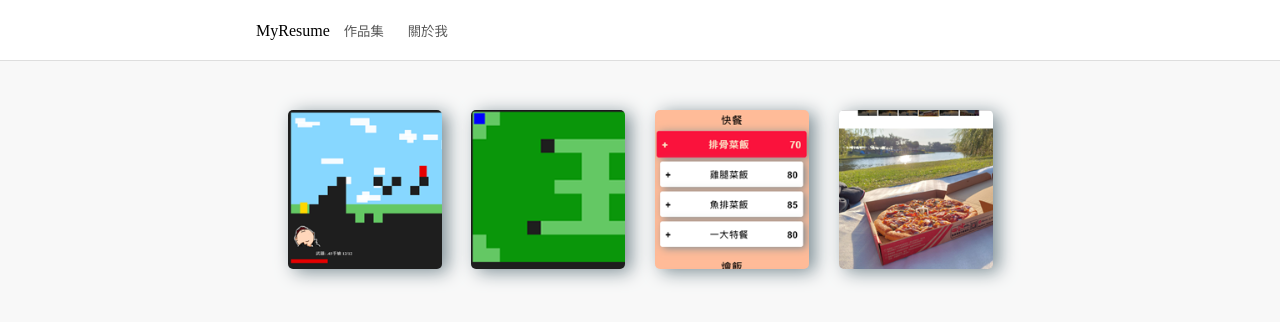
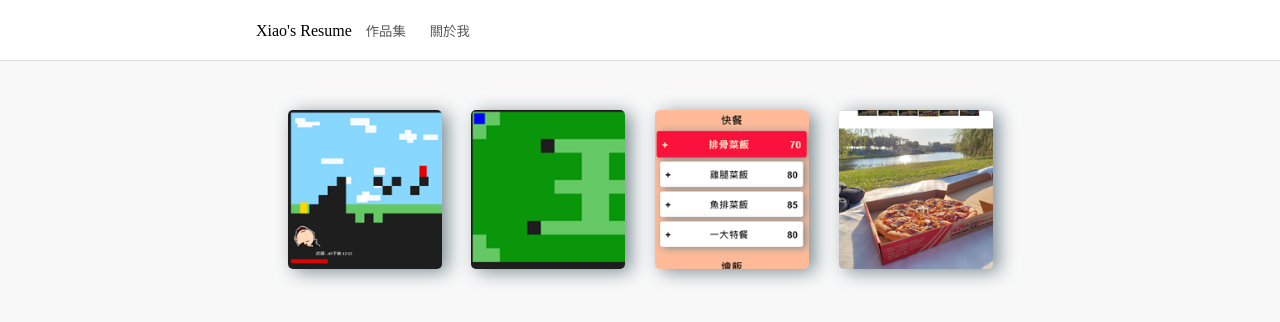
Before and after one commit to Xiao753463/Xiao753463.github.io, a plain HTML site: page index.html in a window 1280 px wide. Shown: the top 322 px of the page. Drawn offline with Linux system fonts and the light colour scheme.

Commit message:
Update index.html

```diff
--- a/index.html
+++ b/index.html
@@ -9,7 +9,7 @@
 <body>
     <menu>
         <div>
-            MyResume
+            Xiao's Resume
             <button class="menu">
                 作品集
                 <ul role="menu" class="dropdown-menu">
```
